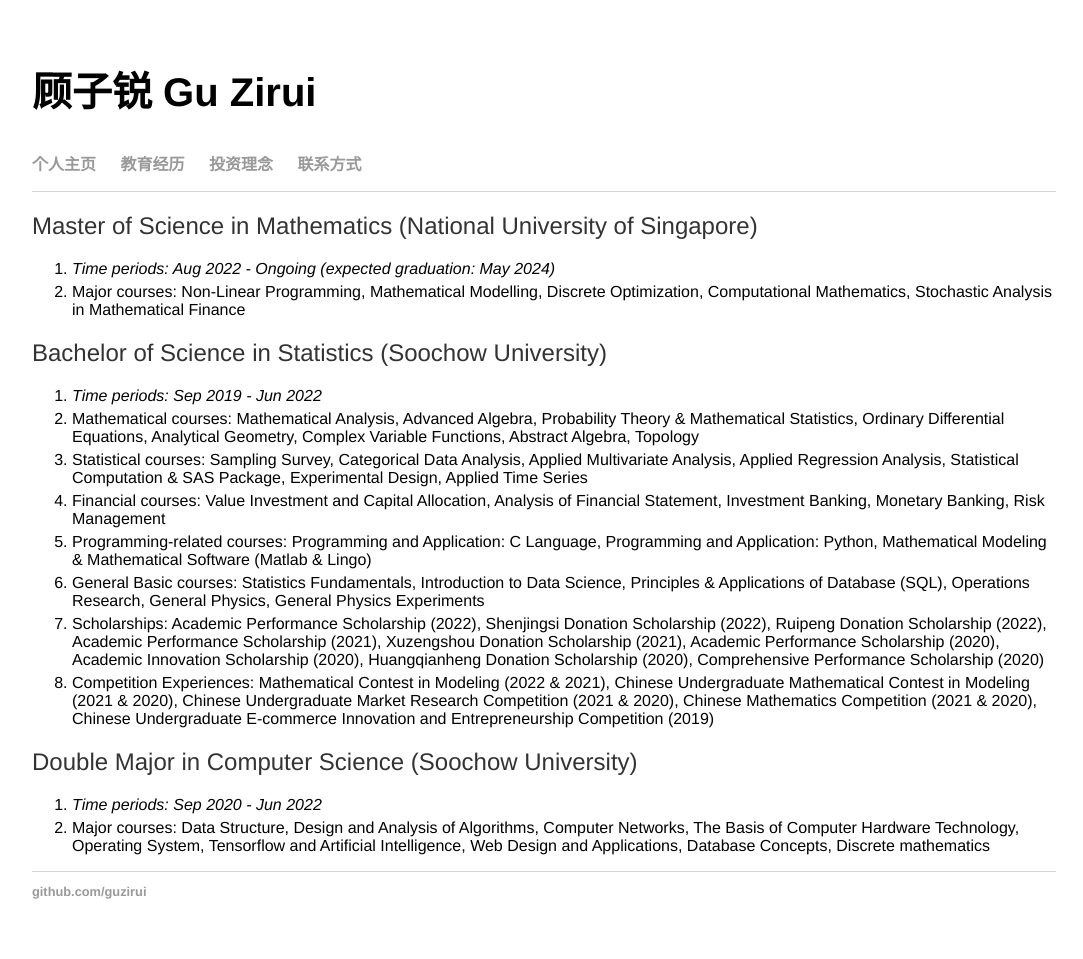
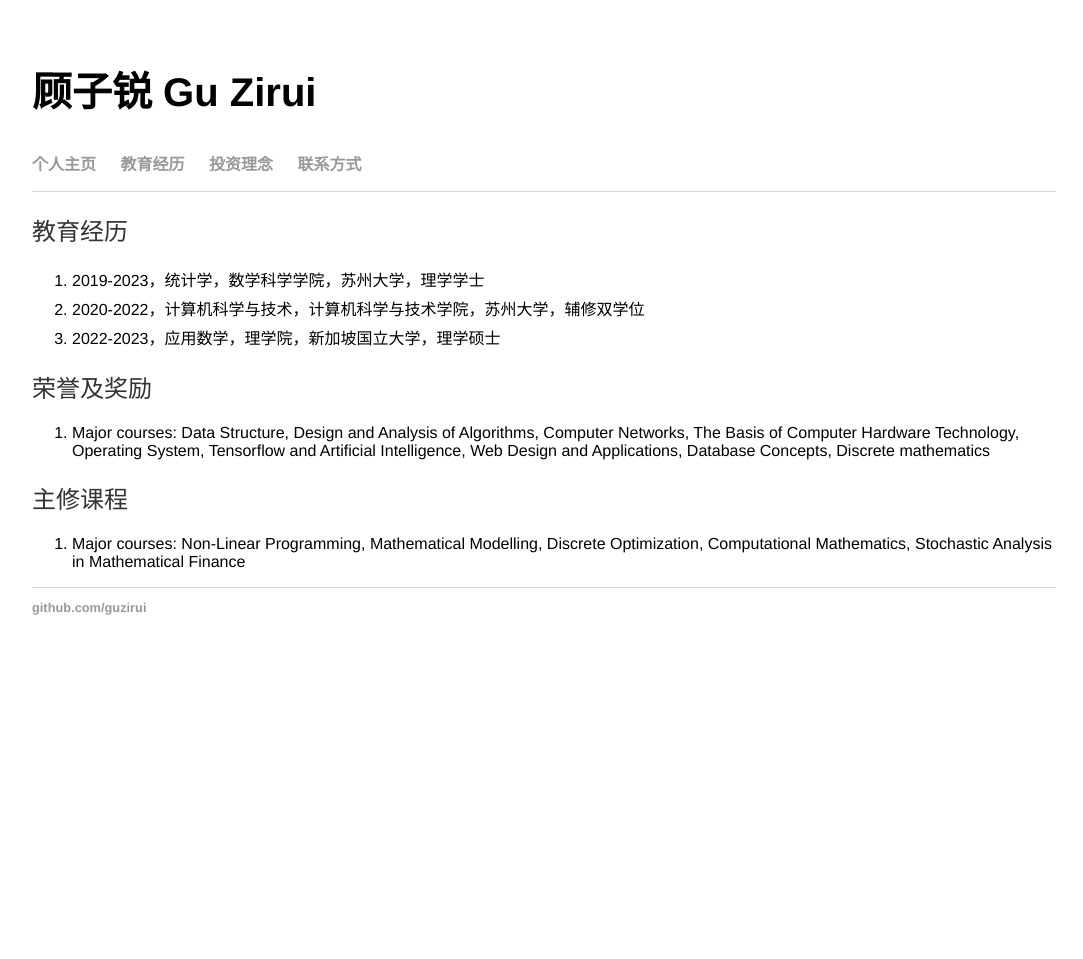
Before and after one commit to guzirui/guzirui.github.io, a Jekyll site: the page built from education/index.html, in a window 1280 px wide. Shown: the whole page, without its empty margins (96-1179 px from the left). Built offline with Jekyll 4.4.1, drawn with Linux system fonts in a browser that asks for light colours; after the commit the page ends 900 px from its top, so only the background shows below that.

Commit message:
Update index.html

```diff
--- a/education/index.html
+++ b/education/index.html
@@ -4,28 +4,22 @@
 ---
 
 <div class="blurb">
-  <h2>Master of Science in Mathematics (National University of Singapore)</h2>
+
+  <h2>教育经历</h2>
   <ol>
- <li><i>Time periods: Aug 2022 - Ongoing (expected graduation: May 2024)</i></li>
- <li>Major courses: Non-Linear Programming, Mathematical Modelling, Discrete Optimization, Computational Mathematics, Stochastic Analysis in Mathematical Finance</li>
+    <li>2019-2023，统计学，数学科学学院，苏州大学，理学学士</li>
+    <li>2020-2022，计算机科学与技术，计算机科学与技术学院，苏州大学，辅修双学位</li>
+    <li>2022-2023，应用数学，理学院，新加坡国立大学，理学硕士</li>
   </ol>
 
-  <h2>Bachelor of Science in Statistics (Soochow University)</h2>
+  <h2>荣誉及奖励</h2>
   <ol>
- <li><i>Time periods: Sep 2019 - Jun 2022</i></li>
- <li>Mathematical courses: Mathematical Analysis, Advanced Algebra, Probability Theory & Mathematical Statistics, Ordinary Differential Equations, Analytical Geometry, Complex Variable Functions, Abstract Algebra, Topology</li>
- <li>Statistical courses: Sampling Survey, Categorical Data Analysis, Applied Multivariate Analysis, Applied Regression Analysis, Statistical Computation & SAS Package, Experimental Design, Applied Time Series</li>
- <li>Financial courses: Value Investment and Capital Allocation, Analysis of Financial Statement, Investment Banking, Monetary Banking, Risk Management</li>
- <li>Programming-related courses: Programming and Application: C Language, Programming and Application: Python, Mathematical Modeling & Mathematical Software (Matlab & Lingo)</li>
- <li>General Basic courses: Statistics Fundamentals, Introduction to Data Science, Principles & Applications of Database (SQL), Operations Research, General Physics, General Physics Experiments</li>
- <li>Scholarships: Academic Performance Scholarship (2022), Shenjingsi Donation Scholarship (2022), Ruipeng Donation Scholarship (2022), Academic Performance Scholarship (2021), Xuzengshou Donation Scholarship (2021), Academic Performance Scholarship (2020), Academic Innovation Scholarship (2020), Huangqianheng Donation Scholarship (2020), Comprehensive Performance Scholarship (2020) </li>
- <li>Competition Experiences: Mathematical Contest in Modeling (2022 & 2021), Chinese Undergraduate Mathematical Contest in Modeling (2021 & 2020), Chinese Undergraduate Market Research Competition (2021 & 2020), Chinese Mathematics Competition (2021 & 2020), Chinese Undergraduate E-commerce Innovation and Entrepreneurship Competition (2019) </li>
+ <li>Major courses: Data Structure, Design and Analysis of Algorithms, Computer Networks, The Basis of Computer Hardware Technology, Operating System, Tensorflow and Artificial Intelligence, Web Design and Applications, Database Concepts, Discrete mathematics</li>
   </ol>
 
-  <h2>Double Major in Computer Science (Soochow University)</h2>
+    <h2>主修课程</h2>
   <ol>
- <li><i>Time periods: Sep 2020 - Jun 2022</i></li>
- <li>Major courses: Data Structure, Design and Analysis of Algorithms, Computer Networks, The Basis of Computer Hardware Technology, Operating System, Tensorflow and Artificial Intelligence, Web Design and Applications, Database Concepts, Discrete mathematics</li>
+ <li>Major courses: Non-Linear Programming, Mathematical Modelling, Discrete Optimization, Computational Mathematics, Stochastic Analysis in Mathematical Finance</li>
   </ol>
 
 
```
